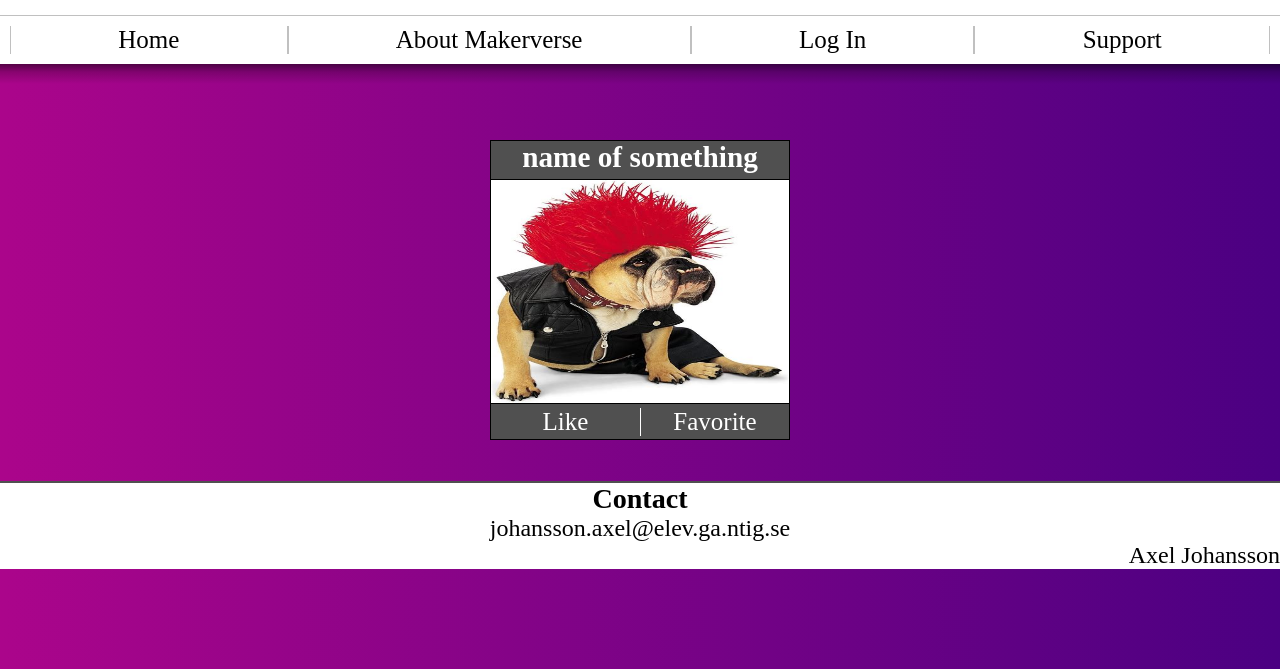
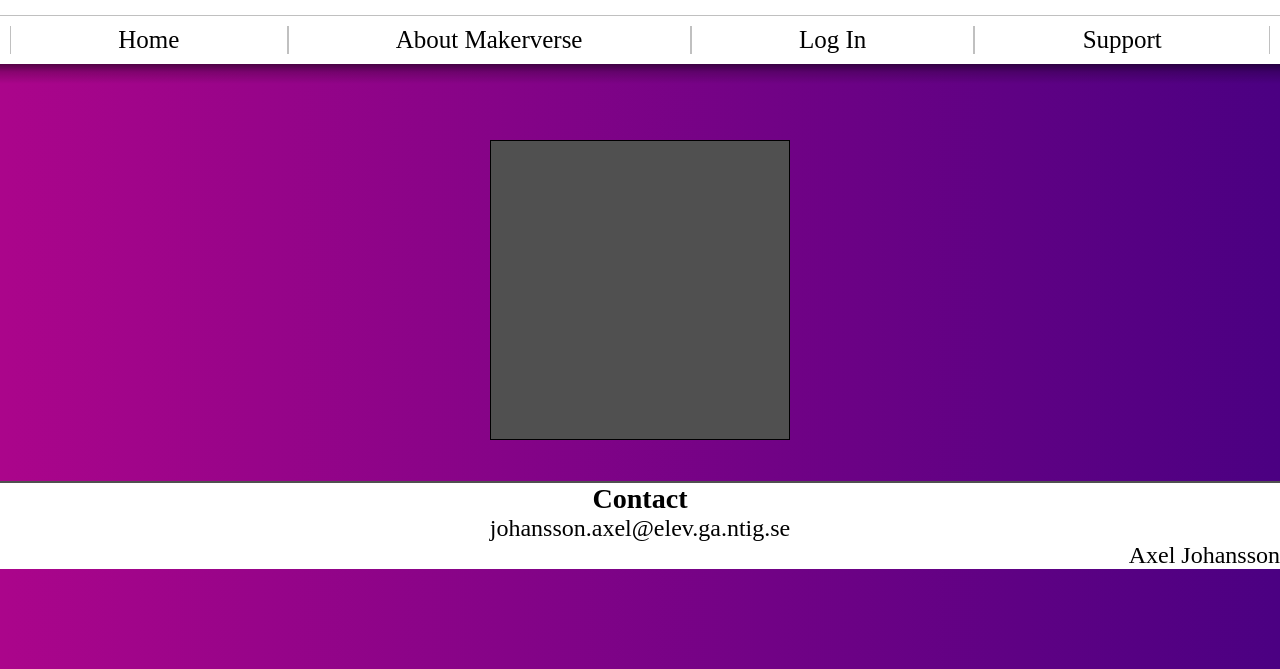
Before and after one commit to ChunXela/Projekt-II, a plain HTML site: page index.html in a window 1280 px wide. Both pictures are taken after a click on the button "Post". Shown: the part 131-800 px from the top of the page. Drawn offline with Linux system fonts and the light colour scheme.

Commit message:
ITS ALIVE, IT IS ALIVE

```diff
--- a/Index.js
+++ b/Index.js
@@ -1,22 +1,26 @@
 const BtnAdd = document.querySelector(".makePost");
-const DivContainer = document.getElementById("postArea");
-const NavContainer = document.getElementById("box");
+const DivContainer = document.querySelector(".homePage");
+const NavContainer = document.querySelector(".postArea");
 
 BtnAdd.addEventListener("click",AddNew);
 
 
 function AddNew(){
-    const newDiv = document.createElement("div");
-    console.log("Div");
+    let newDiv = document.createElement("div");
     newDiv.classList.add("postArea");
-    DivContainer.appendChild("newDiv");
-}
-/*
-function NewNav(){
-    const newNav = document.createElement("nav");
-    console.log("nav");
-    newNav.classList.add("box")
-    NavContainer.appendChild(newNav);
+    let newA = document.createElement("a")
+    newDiv.append(newA);
+    let newNav = document.createElement("nav");
+    newNav.classList.add("box");
+    newA.append(newNav);
+    let newName = document.createElement("div");
+    newName.classList.add("nameofsomething");
+    newNav.append(newName);
+    let name = document.createElement("h3");
+    name.classList.add("nameofPost");
+    newName.append(name);
+    document.getElementsByClassName("nameofPost").innerHTML = "name of something";
+
+    document.querySelector("main").prepend(newDiv);
 
 }
-*/
--- a/index.html
+++ b/index.html
@@ -74,34 +74,6 @@
 
       <script src="Index.js" defer></script>
 
-      <div class="postArea">
-        <a href="index.html">
-
-        <nav class="box">
-          <!--name of post-->
-          <div class="nameofsomething">
-            <h3>name of something</h3>
-          </div>
-          <!--Post image-->
-          <img class="imageofsomething" src="external-content.duckduckgo.com.jpg">
-          <!--interaction buttons-->
-          <nav class="infoofsomething">
-            <!--like button-->
-            <nav class="likebutton">
-              <p>
-                Like
-              </p>
-            </nav>
-            <!--Favorite Button-->
-            <nav class="favoritebutton">
-              <p>
-                Favorite
-              </p>
-            </nav>
-          </nav>
-          </a>
-        </div>
-
     </main>
     <footer class="footerWithScroll">
       <div class="contactInfo">
```
